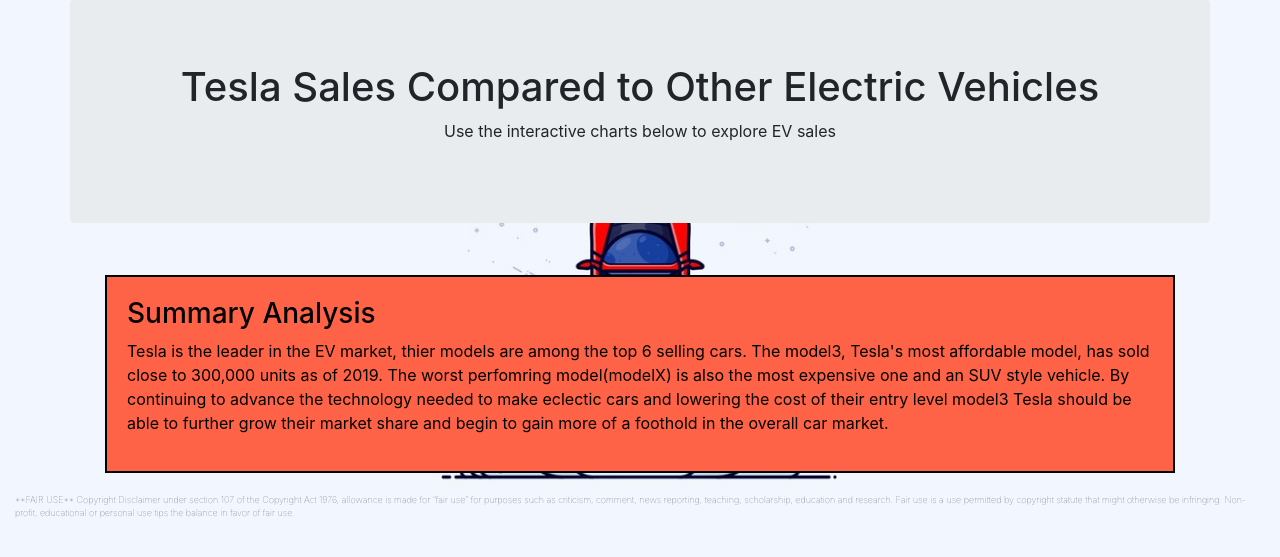
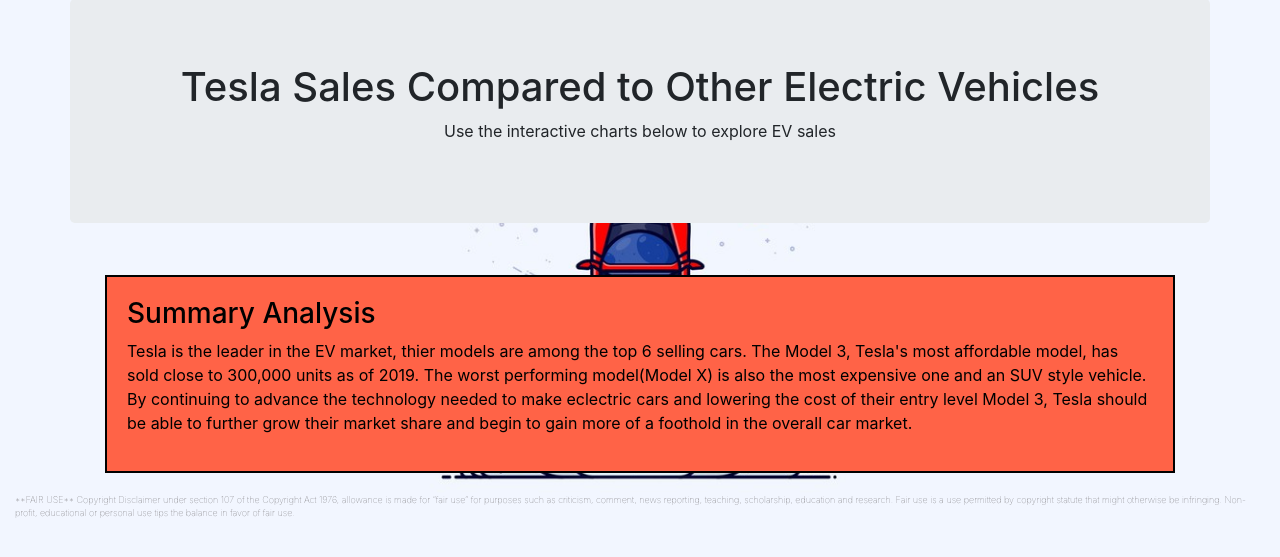
Before and after one commit to eddiexunyc/Final_Project_Group4, a Flask app: page /sales in a window 1280 px wide. Shown: the part 77-634 px from the top of the page. Run offline with Flask 2, Linux system fonts and the light colour scheme; some libraries are stand-ins or nearby versions.

Commit message:
updated readme to inlcude tableau links and fixed typos in sales.html

```diff
--- a/templates/sales.html
+++ b/templates/sales.html
@@ -50,10 +50,10 @@
       <div class="summary">
 
             <h3>Summary Analysis</h3>
-            <p> Tesla is the leader in the EV market, thier models are among the top 6 selling cars. The model3, Tesla's most affordable model,
-                has sold close to 300,000 units as of 2019. The worst perfomring model(modelX) is also the most expensive one and an SUV style vehicle.
+            <p> Tesla is the leader in the EV market, thier models are among the top 6 selling cars. The Model 3, Tesla's most affordable model,
+                has sold close to 300,000 units as of 2019. The worst performing model(Model X) is also the most expensive one and an SUV style vehicle.
 
-                By continuing to advance the technology needed to make eclectic cars and lowering the cost of their entry level model3 Tesla
+                By continuing to advance the technology needed to make eclectric cars and lowering the cost of their entry level Model 3, Tesla
                 should be able to further grow their market share and begin to gain more of a foothold in the overall car market.
             </p>
           </div>
```
Also changed, not shown: README.md.
